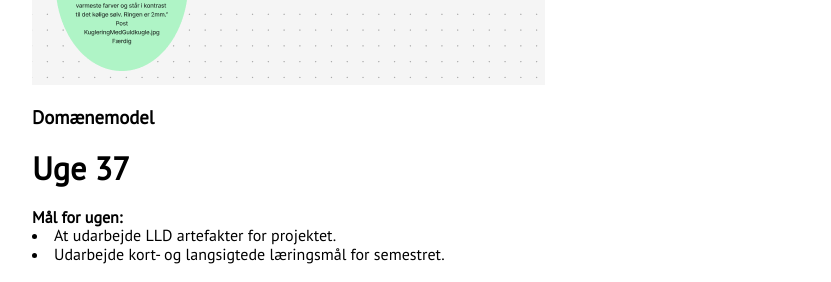
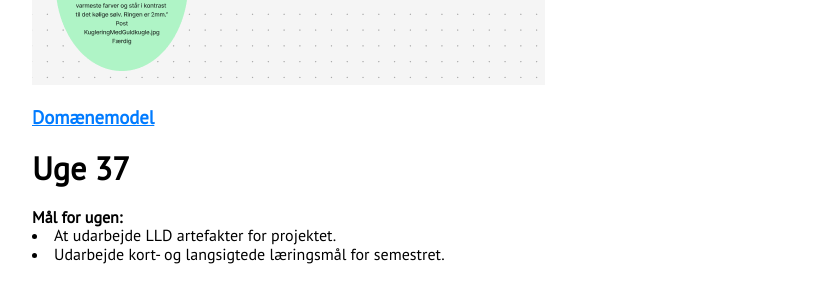
Before and after one commit to JustinAnthonyKapelke/Portfolio2, a Jekyll site: the page built from index.html, in a window 1280 px wide. Shown: the part 5637-5919 px from the top of the page, without its empty margins (224-1055 px from the left). Built offline with Jekyll 4.4.1, drawn with Linux system fonts in a browser that asks for light colours; nearby versions of some CDN libraries.

Commit message:
Update main.css

```diff
--- a/assets/css/main.css
+++ b/assets/css/main.css
@@ -579,3 +579,12 @@ a {
     bottom: 15px;
   }
 }
+.toggle-heading {
+    cursor: pointer;
+    color: #007BFF; /* Blå farve for interaktiv effekt */
+    text-decoration: underline;
+}
+
+.toggle-heading:hover {
+    color: #0056b3; /* Mørkere blå på hover */
+}
```
